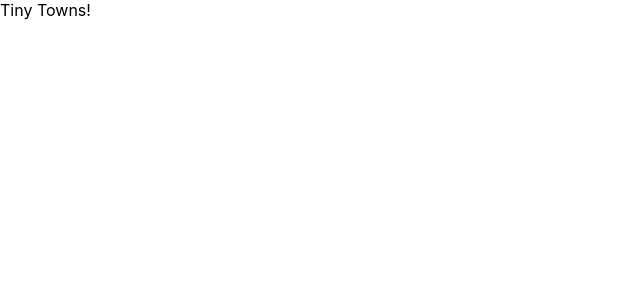
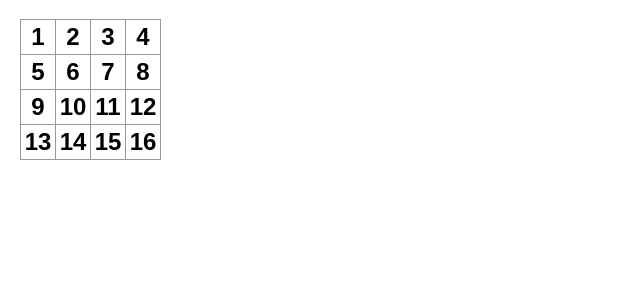
Before and after one commit to jordinnho14/tinyTowns, a React (Create React App) app in the folder tiny-towns/: page / in a window 1280 px wide. Shown: the top 300 px of the page, without its empty margins (0-640 px from the left). Built offline with nearby package versions, Linux system fonts and the light colour scheme.

Commit message:
adds game board

```diff
--- a/tiny-towns/src/App.css
+++ b/tiny-towns/src/App.css
@@ -0,0 +1,31 @@
+body {
+    font: 14px "Century Gothic", Futura, sans-serif;
+    margin: 20px;
+  }
+
+  ol, ul {
+    padding-left: 30px;
+  }
+
+  .board-row:after {
+    clear: both;
+    content: "";
+    display: table;
+  }
+
+  .status {
+    margin-bottom: 10px;
+  }
+
+  .kbd-navigation .square:focus {
+    background: #ddd;
+  }
+
+  .game {
+    display: flex;
+    flex-direction: row;
+  }
+
+  .game-info {
+    margin-left: 20px;
+  }
--- a/tiny-towns/src/App.js
+++ b/tiny-towns/src/App.js
@@ -1,12 +1,13 @@
 import logo from './logo.svg';
 import './App.css';
 import React from 'react';
+import Board from './components/board/board.js';
 
 class App extends React.Component {
 
   render() {
     return (
-      <div>Tiny Towns!</div>
+      <Board />
     )
   }
 }
--- /dev/null
+++ b/tiny-towns/src/components/board/board.js
@@ -0,0 +1,40 @@
+import React from 'react';
+import BoardSquare from './boardSquare.js';
+
+function renderSquare(i) {
+    return <BoardSquare value={i} />
+};
+
+function Board(props) {
+
+    return (
+        <div>
+            <div className="board-row">
+                {renderSquare(1)}
+                {renderSquare(2)}
+                {renderSquare(3)}
+                {renderSquare(4)}
+            </div>
+            <div className="board-row">
+                {renderSquare(5)}
+                {renderSquare(6)}
+                {renderSquare(7)}
+                {renderSquare(8)}
+            </div>
+            <div className="board-row">
+                {renderSquare(9)}
+                {renderSquare(10)}
+                {renderSquare(11)}
+                {renderSquare(12)}
+            </div>
+            <div className="board-row">
+                {renderSquare(13)}
+                {renderSquare(14)}
+                {renderSquare(15)}
+                {renderSquare(16)}
+            </div>
+        </div>
+    )
+}
+
+export default Board;
--- /dev/null
+++ b/tiny-towns/src/components/board/boardSquare.css
@@ -0,0 +1,18 @@
+.square {
+    background: #fff;
+    border: 1px solid #999;
+    float: left;
+    font-size: 24px;
+    font-weight: bold;
+    line-height: 34px;
+    height: 34px;
+    margin-right: -1px;
+    margin-top: -1px;
+    padding: 0;
+    text-align: center;
+    width: 34px;
+}
+
+.square:focus {
+    outline: none;
+  }
--- /dev/null
+++ b/tiny-towns/src/components/board/boardSquare.js
@@ -0,0 +1,13 @@
+import React from 'react';
+import './boardSquare.css';
+
+function BoardSquare (props) {
+
+    return (
+        <div className="square">
+            {props.value}
+        </div>
+        )
+}
+
+export default BoardSquare;
```
